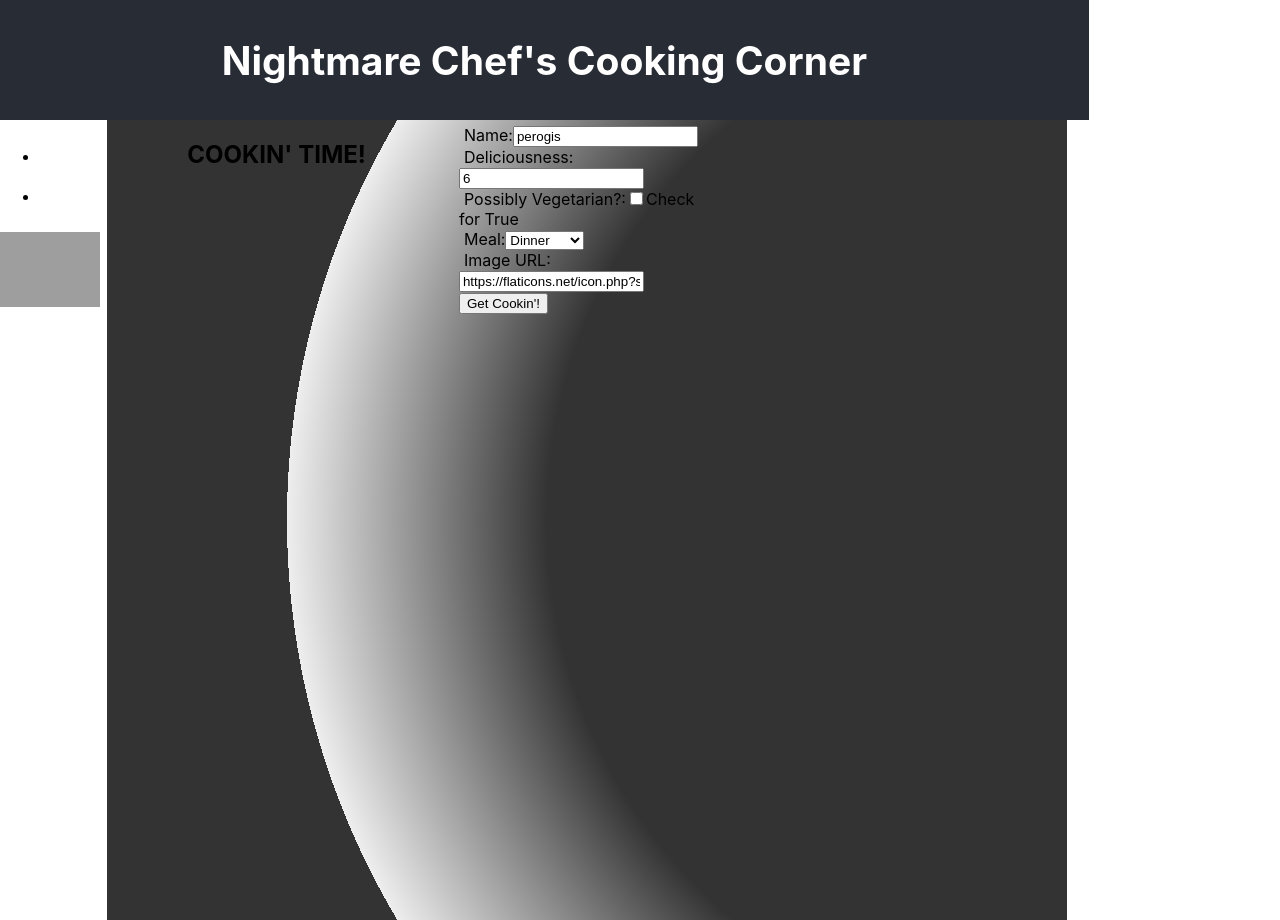
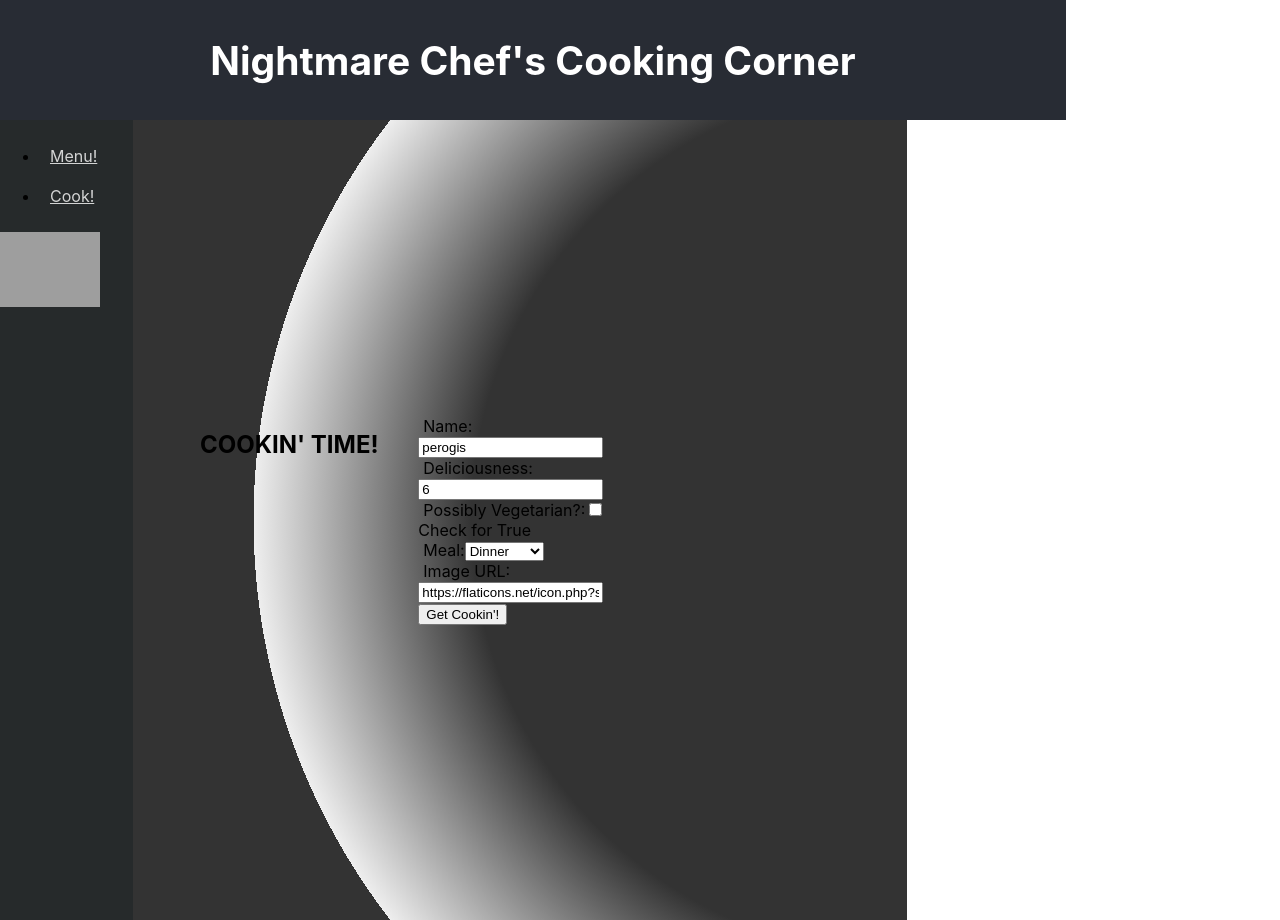
Before and after one commit to Thomas-Stussi/lab-08-front-end, a React (Create React App) app: page /create in a window 1280 px wide. Built offline with nearby package versions, Linux system fonts and the light colour scheme; no server answers; grey boxes are pictures that could not be loaded.

Commit message:
fix styles

```diff
--- a/src/App.css
+++ b/src/App.css
@@ -1,3 +1,7 @@
+.App {
+  width: 100vh;
+}
+
 a {
   color: white;
   opacity: .8;
@@ -21,12 +25,12 @@ a {
   font-size: calc(10px + 2vmin);
   color: white;
   height: 15vh;
-  min-width: 120%;
+  min-width: 133.25vh;
 }
 
 body {
   display: grid;
-  grid-template-columns: 1fr 3fr;
+  grid-template-columns: 1fr 5fr;
   min-width: 100%;
 
 }
@@ -37,9 +41,10 @@ main {
   padding-left: 10%;
   padding-right: 10%;
   min-height: 100vh;
-  min-width: 100vh;
-  justify-content: center;
+  min-width: 80vh;
+  justify-content: space-around;
   background: radial-gradient(circle at 100%, #333, #333 50%, #eee 75%, #333 75%);
+  align-content: space-around
 }
 
 .picture {
@@ -66,3 +71,7 @@ li {
 label {
   padding: 5px;
 }
+
+.sidebar {
+  background-color: rgb(38, 42, 43);
+}
```
